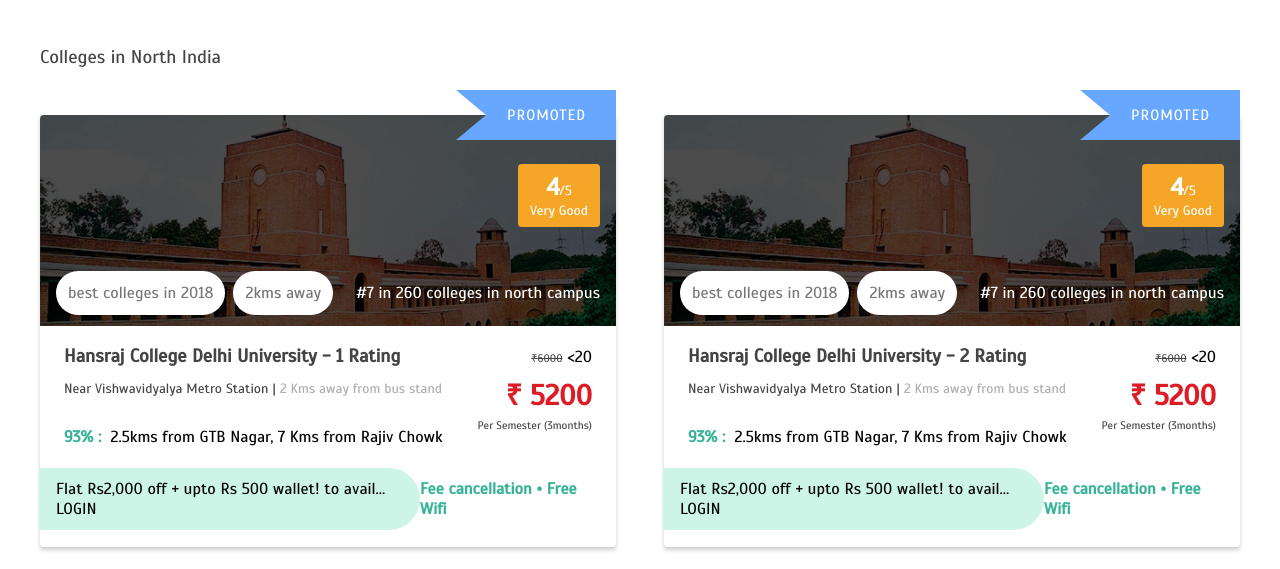
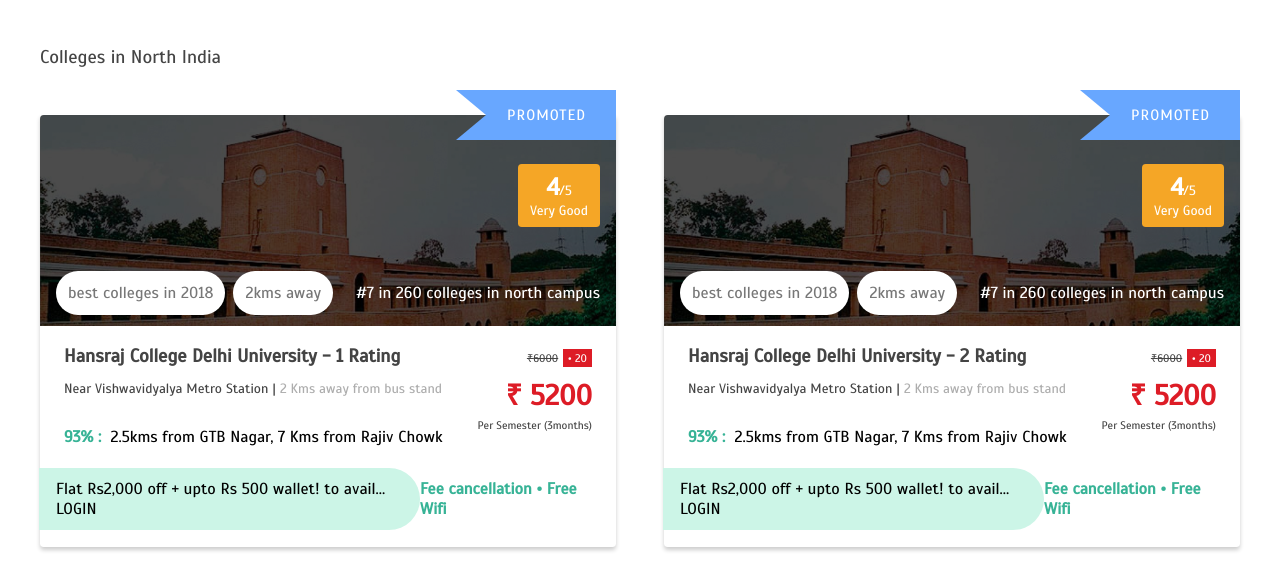
Before and after one commit to RoLoDeXx/client-infinite-scroll, a React (Create React App) app: page / in a window 1280 px wide. Shown: the top 569 px of the page. Built offline with nearby package versions, Linux system fonts and the light colour scheme.

Commit message:
project done

```diff
--- a/src/components/Card.js
+++ b/src/components/Card.js
@@ -45,9 +45,11 @@
           <div className={styles.textRight}>
             <p>
               <span className={styles.strike}>₹{info.original_fees}</span>
-              <span className={styles.discountIcon}>
-                {" "}
-                {`<${info.discount}`}
+              <span>
+                <span className={styles.arrRight}> </span>
+                <span
+                  className={styles.discountIcon}
+                >{`• ${info.discount}`}</span>
               </span>
             </p>
             <p className={styles.discountedRed}>₹ {info.discounted_fees}</p>
--- a/src/components/index.module.css
+++ b/src/components/index.module.css
@@ -12,6 +12,13 @@
 .txtGreen {
   color: #37b396;
   font-weight: bolder;
+}
+
+.discountIcon {
+  background: #dd1c26;
+  font-size: 11px;
+  color: white;
+  padding: 2px 5px;
 }
 
 .txtGrey {
```
Also changed, not shown: 1 other file (tests, documents, lock files or other folders).
